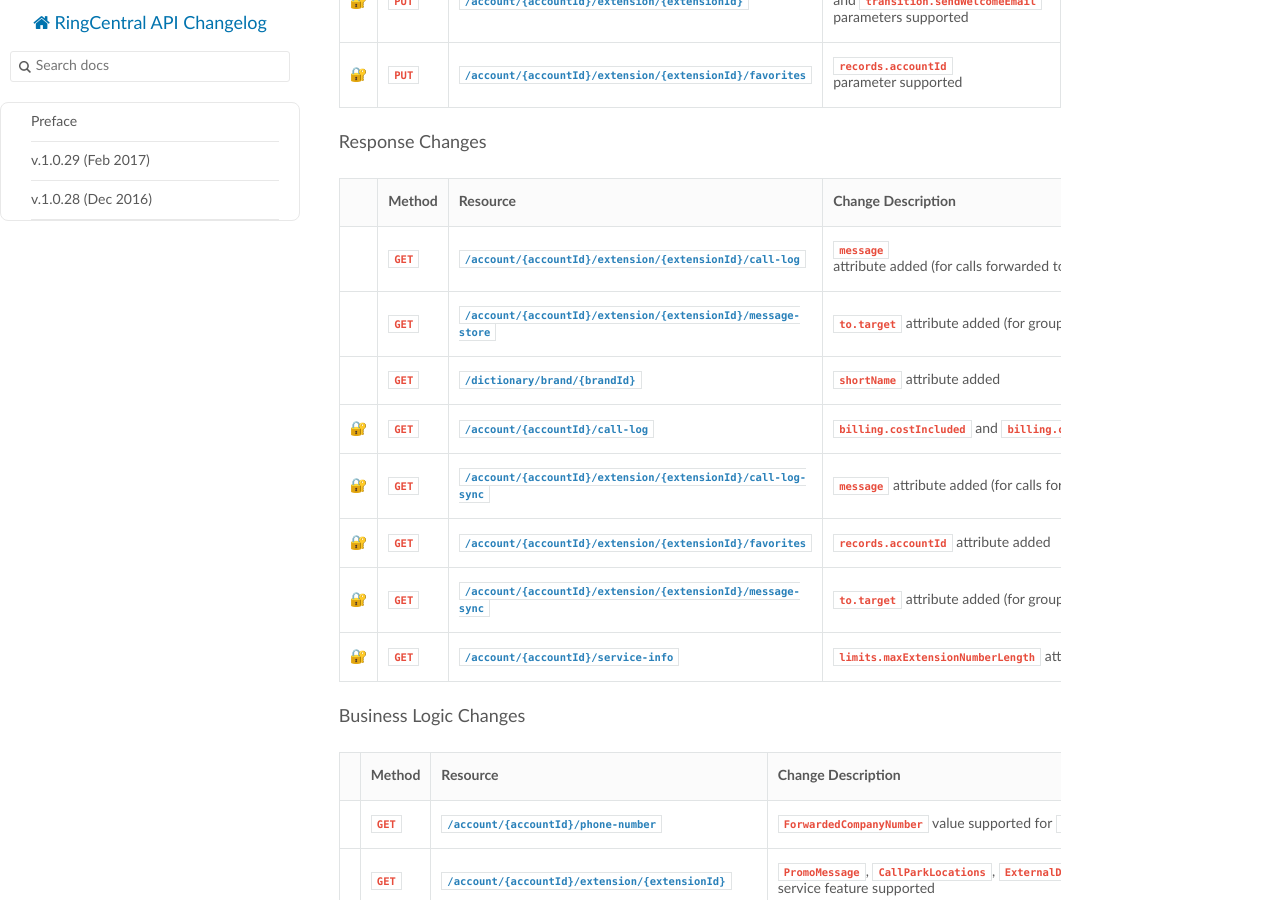
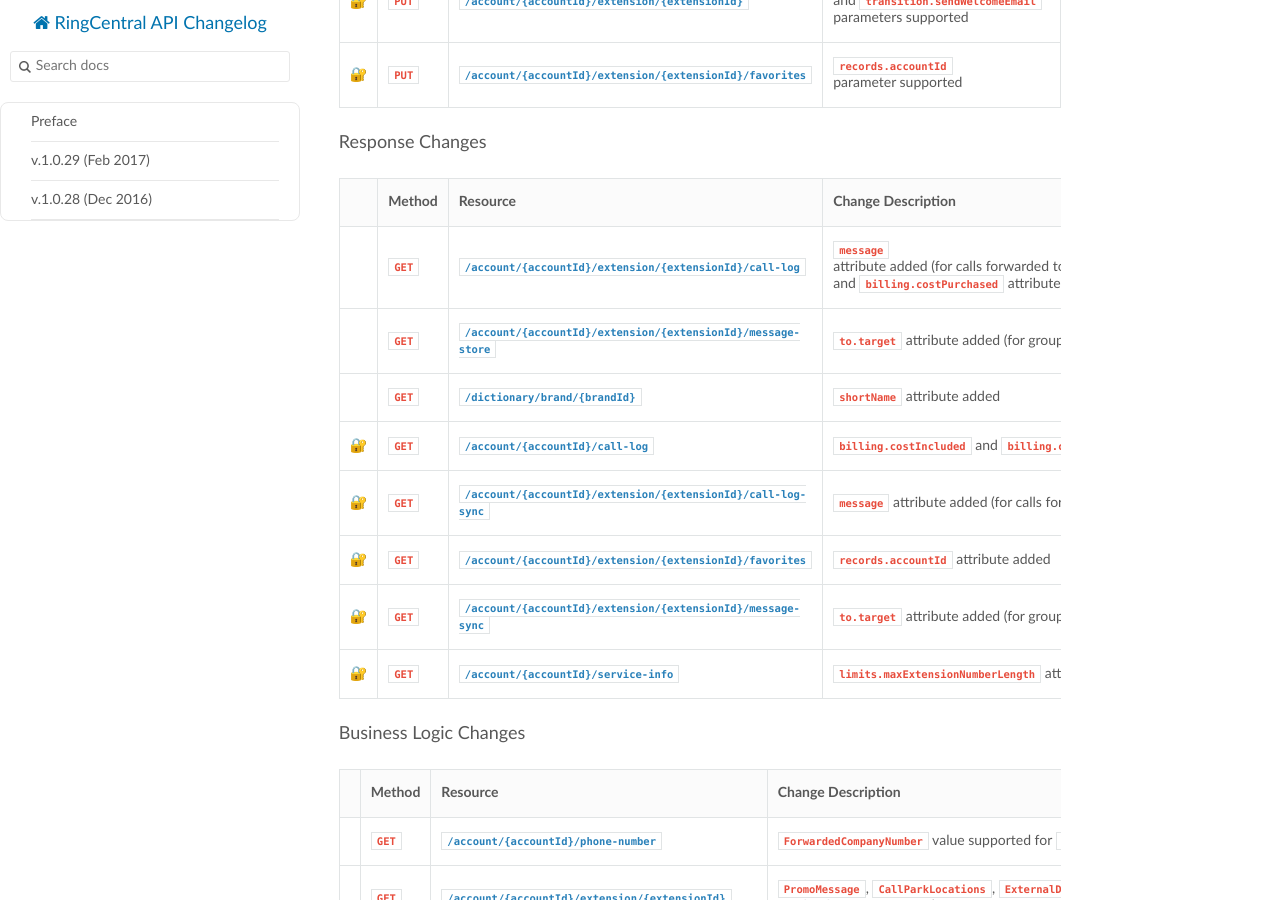
Before and after one commit to ringcentral/ringcentral-api-changelog, an MkDocs documentation site: the page built from docs/1_0_30.md, in a window 1280 px wide and 900 px high, scrolled down 419 px. Built offline with MkDocs 1.6.1, drawn with Linux system fonts in a browser that asks for light colours; nearby versions of some CDN libraries; old or Windows-style settings are respelled for this version of MkDocs.

Commit message:
Business Logic Changes Formatting Fix

```diff
--- a/docs/1_0_30.md
+++ b/docs/1_0_30.md
@@ -15,7 +15,7 @@ Basepath for all URLs: `https://platform.ringcentral.com/restapi/v1.0`.
 ### Response Changes
 |         |Method|Resource|Change Description|
 |---------|------|--------|------------------|
-|         |`GET` |[`/account/{accountId}/extension/{extensionId}/call-log`](https://developers.ringcentral.com/api-docs/latest/index.html#!#RefGetExtensionCallLog)|`message` attribute added (for calls forwarded to voicemail), billing.costIncluded and billing.costPurchased aatributes added|
+|         |`GET` |[`/account/{accountId}/extension/{extensionId}/call-log`](https://developers.ringcentral.com/api-docs/latest/index.html#!#RefGetExtensionCallLog)|`message` attribute added (for calls forwarded to voicemail), `billing.costIncluded` and `billing.costPurchased` attributes added|
 |         |`GET` |[`/account/{accountId}/extension/{extensionId}/message-store`](https://developers.ringcentral.com/api-docs/latest/index.html#!#RefGetMessageInfo)|`to.target` attribute added (for group SMS/MMS)|
 |         |`GET` |[`/dictionary/brand/{brandId}`](https://developers.ringcentral.com/api-docs/latest/index.html#!#RefGetDictionaryBrand)|`shortName` attribute added|
 |&#x1F510;|`GET` |[`/account/{accountId}/call-log`](https://developers.ringcentral.com/api-docs/latest/index.html#!#RefAccountCallLog.html)|`billing.costIncluded` and `billing.costPurchased` attributes added|
@@ -25,7 +25,7 @@ Basepath for all URLs: `https://platform.ringcentral.com/restapi/v1.0`.
 |&#x1F510;|`GET` |[`/account/{accountId}/service-info`](https://developers.ringcentral.com/api-docs/latest/index.html#!#RefGetServiceInfo)|`limits.maxExtensionNumberLength` attribute added|
 
 
-###Business Logic Changes
+### Business Logic Changes
 |         |Method|Resource|Change Description|
 |---------|------|--------|------------------|
 |         |`GET` |[`/account/{accountId}/phone-number`](https://developers.ringcentral.com/api-docs/latest/index.html#!#RefGetPhoneNumber)|`ForwardedCompanyNumber` value supported for `usageType`|
```
Also changed, not shown: docs/1_0_28.md (+1 -1 lines), docs/1_0_29.md (+1 -1 lines).
